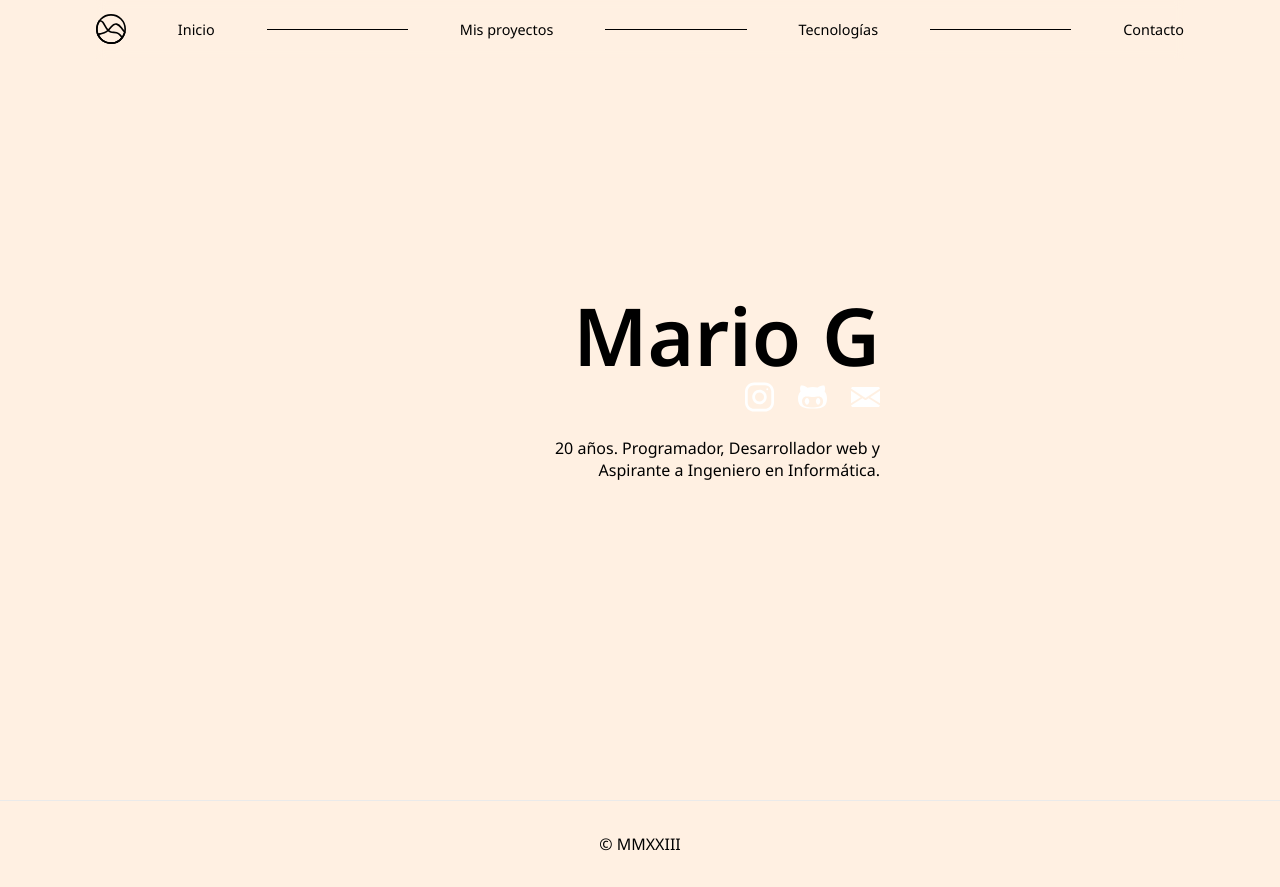
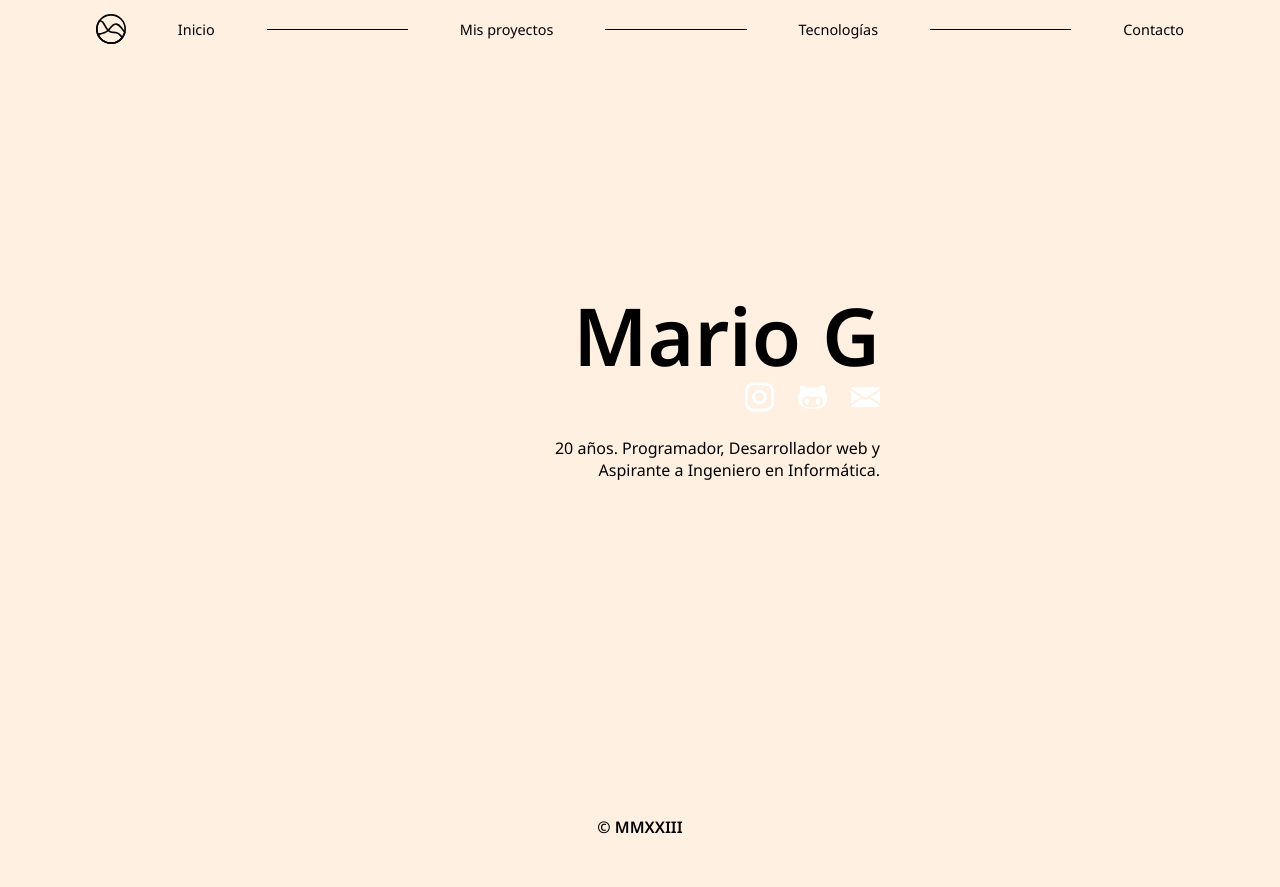
Before and after one commit to defcxz/web, a Next.js app: page / in a window 1280 px wide. After the commit the page ends 854 px from the top, so only its background shows below. Built offline with nearby package versions, Linux system fonts and the light colour scheme.

Commit message:
footer updated

```diff
--- a/app/styles/footer.module.css
+++ b/app/styles/footer.module.css
@@ -1,10 +1,9 @@
 .footer {
    display: flex;
    flex: 1;
-   padding: 1rem 0;
-   border-top: 1px solid #eaeaea;
    justify-content: center;
    align-items: center;
+   font-weight: 800;
  }
 
  .footer a {
```
